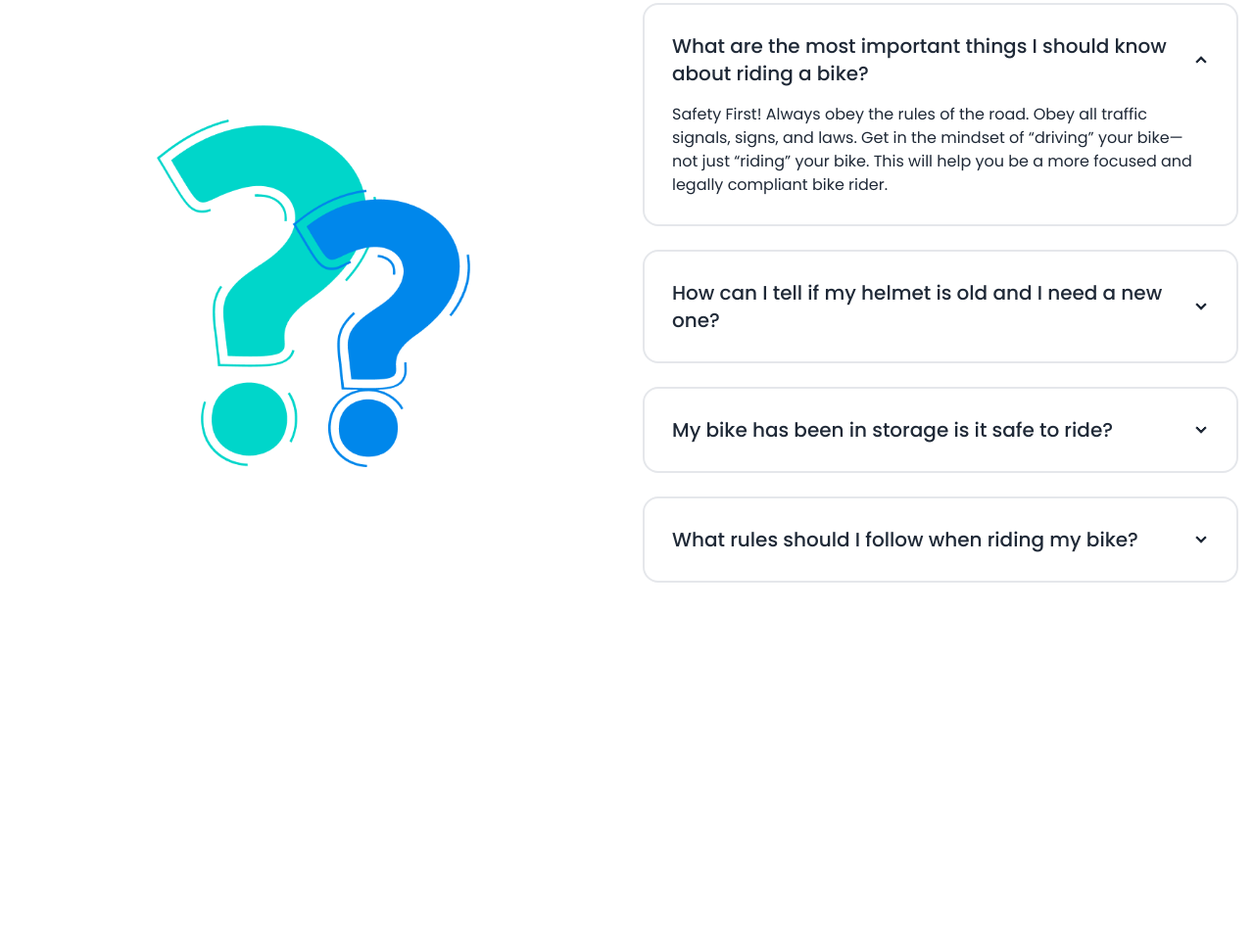
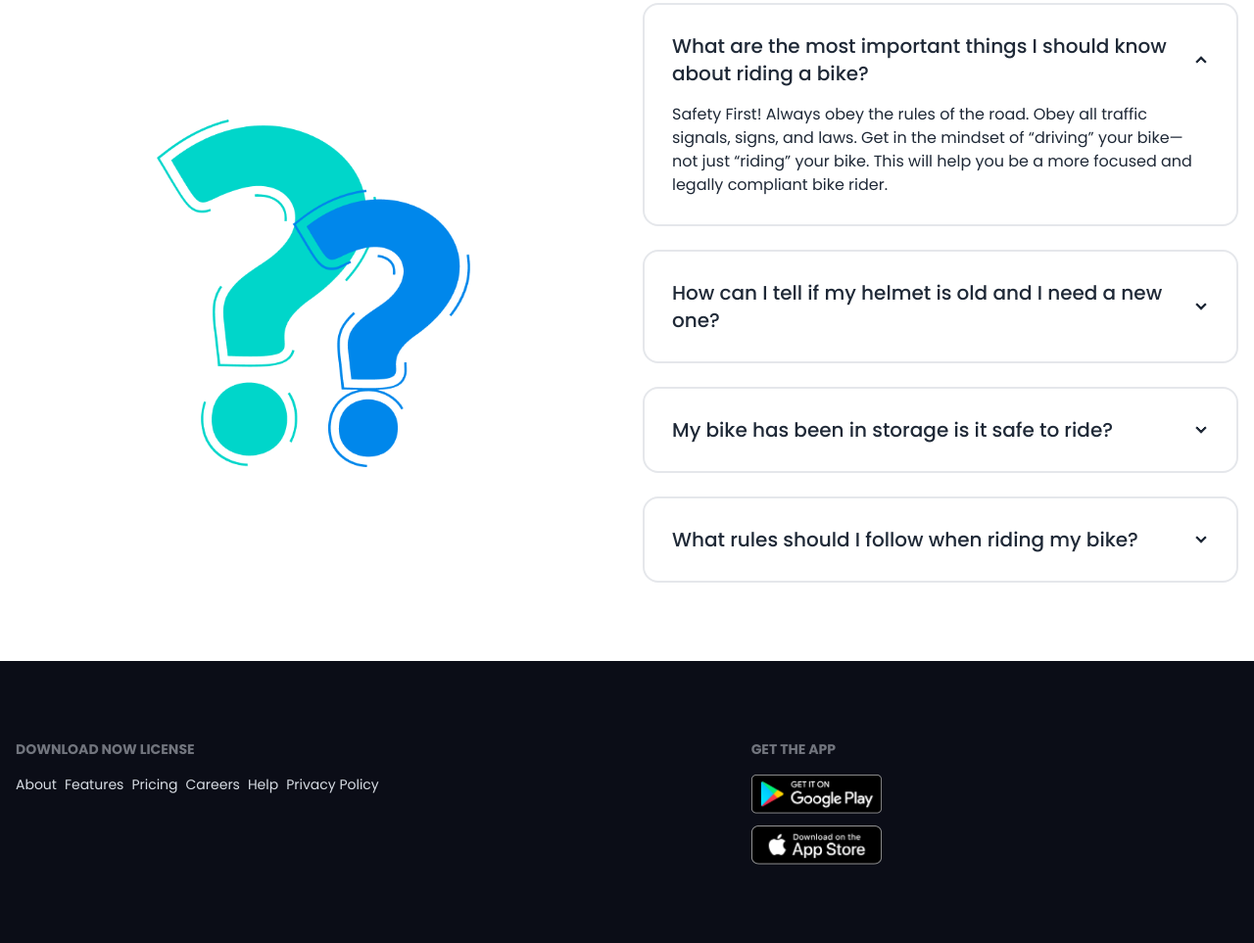
Before and after one commit to tanvirweb/daisyui-biker-zone, a plain HTML site: page index.html in a window 1280 px wide. Shown: the part 2766-3729 px from the top of the page at 98% size. Before the commit the page ends 3441 px from the top, so only its background shows below. Drawn offline with nearby package versions, Linux system fonts and the light colour scheme.

Commit message:
Footer section added

```diff
--- a/index.html
+++ b/index.html
@@ -260,5 +260,31 @@
 			</div>
 		</section>
     </main>
+	<footer class="bg-[#0B0D17] text-white">
+		<div class="footer max-w-screen-xl mx-auto px-4 py-20 text-neutral-content">
+			<div>
+				<p class="footer-title">Download Now License</p>
+				<ul class="flex gap-2">
+					<li><a href="#">About</a></li>
+					<li><a href="#">Features</a></li>
+					<li><a href="#">Pricing</a></li>
+					<li><a href="#">Careers</a></li>
+					<li><a href="#">Help</a></li>
+					<li><a href="#">Privacy Policy</a></li>
+				</ul>
+			</div>
+			<div>
+				<span class="footer-title">Get the App</span>
+				<div class="grid grid-flow-row gap-3">
+					<a href="#">
+						<img class="h-10" src="images/others/android.png" alt="">
+					</a>
+					<a href="#">
+						<img class="h-10" src="images/others/ios.png" alt="">
+					</a>
+				</div>
+			</div>
+		</div>
+	</footer>
 </body>
 </html>
```
